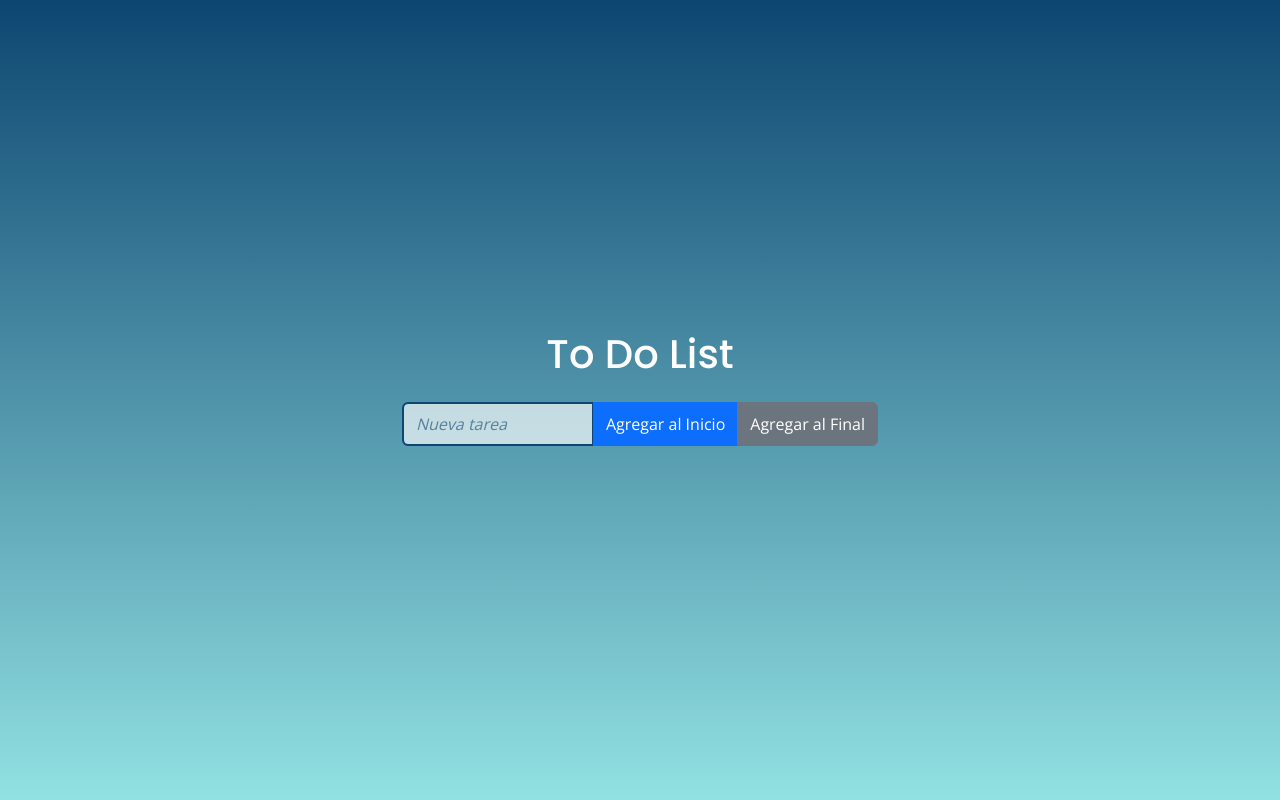
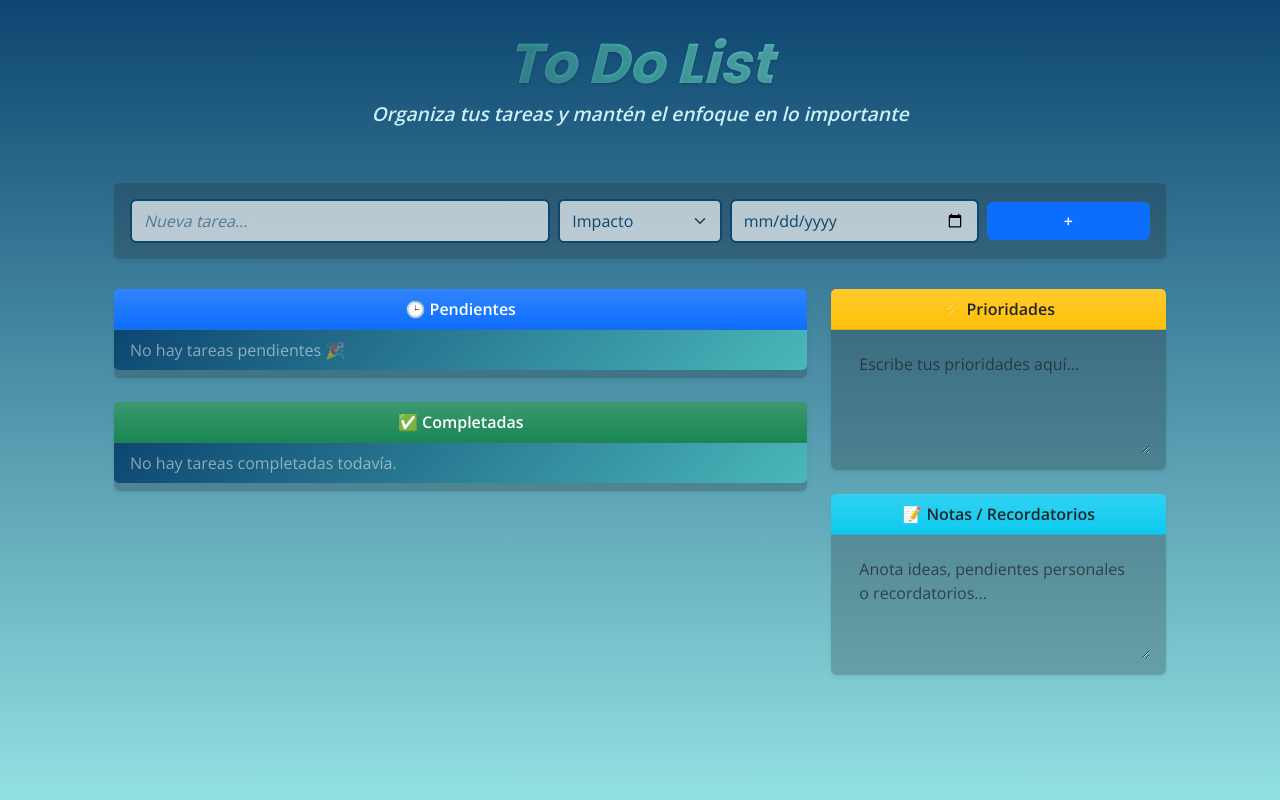
Before and after one commit to Victor-Sosa84/Estructura-de-Datos-I, a Flask app: page / in a window 1280 px wide. Run offline with Flask 3, Linux system fonts and the light colour scheme.

Commit message:
Proyecto To Do List Finalizado, version 2.0

```diff
--- a/Proyectos/Proyecto_ToDoList/app.py
+++ b/Proyectos/Proyecto_ToDoList/app.py
@@ -22,17 +22,14 @@ def agregar():
         Redirige a la página principal con la tarea agregada.
     """
     descripcion = request.form["descripcion"]
-    accion = request.form["accion"]
-
-    if accion == "inicio":
-        b = control.agregar_tarea_inicio(descripcion)
-    elif accion == "final":
-        b = control.agregar_tarea_final(descripcion)
+    impacto = request.form.get("impacto", "")
+    fecha = request.form.get("fecha", "")
+    b = control.agregar_tarea(descripcion, impacto, fecha)
 
     if b:
         flash(f"La tarea '{descripcion}' fue agregada!")
     else:
-        flash(f"La tarea '{descripcion}' no fue agregada. Ya existente en la lista.")
+        flash(f"La tarea '{descripcion}' ya existe en la lista.")
 
     return redirect(url_for("menu_principal"))
 
@@ -40,6 +37,9 @@ def agregar():
 def completar_tarea(descripcion):
     """
     Ruta para completar una tarea.
+
+    Parámetros:
+        descripcion(str): Descripción de la tarea.
 
     Returns:
         Redirige a la página principal con la tarea completada.
@@ -53,6 +53,9 @@ def eliminar_tarea(descripcion):
     """
     Ruta para eliminar una tarea.
 
+    Parámetros:
+        descripcion(str): Descripción de la tarea.
+
     Returns:
         Redirige a la página principal con la tarea eliminada.
     """
@@ -61,4 +64,5 @@ def eliminar_tarea(descripcion):
     return redirect(url_for("menu_principal"))
 
 if __name__ == "__main__":
-    app.run(host="0.0.0.0", port=10000)
+    app.run(debug=True)
+    #app.run(host="0.0.0.0", port=10000)
--- /dev/null
+++ b/Proyectos/Proyecto_ToDoList/static/css/estilos.css
@@ -0,0 +1,68 @@
+html, body {
+    min-height: 100vh;
+    margin: 0;
+    padding: 0;
+    font-family: "Open Sans", sans-serif;
+    background: linear-gradient(to bottom, #0d4671, #92e1e2);
+}
+
+/* 🎨 Título con degradado sutil */
+.titulo-degradado {
+    background: linear-gradient(90deg, #0d4671, #4ab8ba, #92e1e2);
+    background-clip: text;
+    -webkit-background-clip: text;
+    -webkit-text-fill-color: transparent;
+    animation: moverDegradado 20s ease-in-out infinite alternate;
+    text-shadow: 0 1px 3px rgba(0, 0, 0, 0.2);
+    font-style: italic;
+}
+
+/* Animación del degradado: mucho más lenta y suave */
+@keyframes moverDegradado {
+    from { background-position: 0% 50%; }
+    to { background-position: 100% 50%; }
+}
+
+/* Subtítulo */
+.subtitulo {
+    font-family: 'Open Sans', sans-serif;
+    font-weight: 600;
+    font-size: 1.2rem;
+    color: #caf0f8; /* azul suave */
+    margin-top: -5px;
+    margin-bottom: 20px;
+    font-style: italic;
+}
+
+.container {
+    max-width: 1100px;
+    padding-top: 30px;
+}
+.list-group-item {
+    display: flex;
+    justify-content: space-between;
+    align-items: center;
+    background: linear-gradient(135deg,#0d4671,#4ab8ba);
+    color: white;
+    border: none;
+    border-radius: 10px;
+    margin-bottom: 8px;
+}
+
+#entry {
+    background-color: #ffffffaa;
+    color: #0d4671;
+    border: 2px solid #0d4671;
+    padding: 8px 12px;
+    width: 100%;
+}
+#entry:focus {
+    outline: none;
+    border-color: #92e1e2;
+    background-color: #ffffffcc;
+}
+#entry::placeholder {
+    color: #0d4671;
+    opacity: 0.6;
+    font-style: italic;
+}
--- /dev/null
+++ b/Proyectos/Proyecto_ToDoList/templates/base.html
@@ -0,0 +1,28 @@
+<!DOCTYPE html>
+<html lang="en">
+<head>
+  <meta charset="UTF-8">
+  <title>{% block title %}To Do List{% endblock %}</title>
+
+  <!-- Bootstrap CSS -->
+  <link href="https://cdn.jsdelivr.net/npm/bootstrap@5.3.2/dist/css/bootstrap.min.css" rel="stylesheet">
+
+  <!-- CSS personalizado -->
+  <link rel="stylesheet" href="{{ url_for('static', filename='css/estilos.css') }}">
+
+  <!-- Fuentes -->
+  <link href="https://fonts.googleapis.com/css2?family=Poppins:wght@600;700&family=Open+Sans:wght@400;600&display=swap" rel="stylesheet">
+
+</head>
+<body>
+  <div class="container text-center">
+    <!-- 🧭 Título -->
+    <h1 class="titulo-degradado fw-bold display-4 mb-2" style="font-family: 'Poppins', sans-serif;">
+      {% block header %}To Do List{% endblock %}
+    </h1>
+    <p class="subtitulo">Organiza tus tareas y mantén el enfoque en lo importante</p>
+    <!-- 💡 Contenido dinámico -->
+    {% block content %}{% endblock %}
+  </div>
+</body>
+</html>
--- a/Proyectos/Proyecto_ToDoList/templates/index.html
+++ b/Proyectos/Proyecto_ToDoList/templates/index.html
@@ -1,56 +1,44 @@
-<!DOCTYPE html>
-<html lang="en">
-<head>
-  <meta charset="UTF-8">
-  <title>To Do List</title>
-  <!-- Bootstrap CSS -->
-  <link href="https://cdn.jsdelivr.net/npm/bootstrap@5.3.2/dist/css/bootstrap.min.css" rel="stylesheet">
-  <!-- Fuentes de Google -->
-  <link href="https://fonts.googleapis.com/css2?family=Poppins:wght@500;700&family=Open+Sans:wght@400;600&display=swap" rel="stylesheet">
-  <style>
-    body {
-      font-family: "Open Sans", sans-serif;
-      background: linear-gradient(#0d4671, #92e1e2);
-    }
-    .container {
-      max-width: 500px;
-    }
-    .list-group-item {
-      display: flex;
-      justify-content: space-between;
-      align-items: center;
-      background: linear-gradient(135deg,#0d4671,#4ab8ba);
-      color: white;
-      border: none;
-      border-radius: 10px;
-      margin-bottom: 8px;
-    }
+{% extends "base.html" %}
 
-    #entry {
-    background-color: #ffffffaa;
-    color: #0d4671;
-    border: 2px solid #0d4671;
-    padding: 8px 12px;
-    width: 40%;
-    }
-    #entry:focus {
-      outline: none;
-      border-color: #92e1e2;
-      background-color: #ffffffcc;
-    }
-    #entry::placeholder {
-      color: #0d4671;
-      opacity: 0.6;
-      font-style: italic;
-    }
-  </style>
-</head>
-<body class="d-flex justify-content-center align-items-center vh-100">
-  <div class="container text-center">
+{% block title %}Inicio - To Do List{% endblock %}
 
-    <h1 class="mb-4 text-white" style="font-family: 'Poppins', sans-serif;">To Do List</h1>
+{% block content %}
 
-    <!-- Mensajes de tareas -->
+<!-- 🔝 FORMULARIO ARRIBA DE TODO -->
+<div class="container mt-4">
+  <form action="/agregar" method="POST" class="p-3 rounded shadow-sm bg-dark bg-opacity-25 border-0">
+    <div class="row g-2 align-items-center">
+      <!-- Descripción -->
+      <div class="col-md-5">
+        <input type="text" name="descripcion" id="entry" class="form-control" placeholder="Nueva tarea..." required>
+      </div>
+      <!-- Impacto -->
+      <div class="col-md-2">
+        <select name="impacto" id="entry" class="form-select">
+          <option value="" disabled selected>Impacto</option>
+          <option value="Bajo">Bajo</option>
+          <option value="Medio">Medio</option>
+          <option value="Alto">Alto</option>
+        </select>
+      </div>
+      <!-- Fecha -->
+      <div class="col-md-3">
+        <input type="date" name="fecha" id="entry" class="form-control">
+      </div>
+      <!-- Botón -->
+      <div class="col-md-2 text-end">
+        <button class="btn btn-primary fw-bold w-100" type="submit">+</button>
+      </div>
+    </div>
+  </form>
+</div>
+
+<!-- ⚙️ CONTENIDO PRINCIPAL: dos columnas -->
+<div class="container">
+  <div class="row">
+    <!-- 📋 Columna izquierda: tareas -->
+    <div class="col-md-8">
+      <!-- Mensajes -->
       {% with messages = get_flashed_messages() %}
         {% if messages %}
           <div class="alert alert-info p-2 m-2 small">
@@ -61,40 +49,97 @@
         {% endif %}
       {% endwith %}
 
-    <!-- Formulario para agregar tareas -->
-    <form action="/agregar" method="POST" class="mb-4">
-      <div class="input-group">
-        <input type="text" name="descripcion" id="entry" class="form-control" placeholder="Nueva tarea" required>
-        <button class="btn btn-primary" type="submit" name="accion" value="inicio">Agregar al Inicio</button>
-        <button class="btn btn-secondary" type="submit" name="accion" value="final">Agregar al Final</button>
+      <!-- 🕒 Pendientes -->
+      <div class="card bg-dark bg-opacity-25 shadow-sm mb-4 border-0">
+        <div class="card-header bg-primary bg-gradient text-white fw-bold">
+          🕒 Pendientes
         </div>
+        <ul class="list-group list-group-flush">
+          {% for tarea in tareas if tarea.estado == 'Por hacer' %}
+          <li class="list-group-item d-flex justify-content-between align-items-center bg-transparent text-white">
+            <div>
+              <span class="fw-semibold">{{ tarea.descripcion }}</span>
+              {% if tarea.fecha %}
+              <small class="text-white-50 ms-2">{{ tarea.fecha }}</small>
+              {% endif %}
+              {% if tarea.impacto %}
+              <span class="badge
+                {% if tarea.impacto == 'Alto' %} bg-danger
+                {% elif tarea.impacto == 'Medio' %} bg-warning text-dark
+                {% else %} bg-info text-dark {% endif %}
+                ms-2">{{ tarea.impacto }}</span>
+              {% endif %}
+            </div>
+            <div class="d-flex gap-2">
+              <form action="/completar/{{ tarea.descripcion }}" method="POST">
+                <button type="submit" class="btn btn-outline-success btn-sm">✔</button>
               </form>
-
-    <!-- Lista de tareas -->
-    <ul class="list-group">
-      {% for tarea in tareas %}
-      <li class="list-group-item bg-light">
-        <span class="fw-bold">{{ tarea.descripcion }}</span>
-        <span class="badge {% if tarea.estado == 'Pendiente' %}bg-warning{% else %}bg-success{% endif %}">
-        {% if tarea.estado == 'Pendiente' %}
-          ⏳ Pendiente
-        {% else %}
-          ✅ Completada
-        {% endif %}
-        </span>
-        <div>
-          <form action="/completar/{{ tarea.descripcion }}" method="POST" style="display:inline;">
-            <button type="submit" class="btn btn-success btn-sm">Completar</button>
-          </form>
-          <form action="/eliminar/{{ tarea.descripcion }}" method="POST" style="display:inline;">
-            <button type="submit" class="btn btn-danger btn-sm">Eliminar</button>
+              <form action="/eliminar/{{ tarea.descripcion }}" method="POST">
+                <button type="submit" class="btn btn-outline-danger btn-sm">✖</button>
               </form>
             </div>
           </li>
+          {% else %}
+          <li class="list-group-item bg-transparent text-white-50 text-center">
+            No hay tareas pendientes 🎉
+          </li>
           {% endfor %}
         </ul>
-
       </div>
 
-</body>
-</html>
+      <!-- ✅ Completadas -->
+      <div class="card bg-dark bg-opacity-25 shadow-sm mb-4 border-0">
+        <div class="card-header bg-success bg-gradient text-white fw-bold">
+          ✅ Completadas
+        </div>
+        <ul class="list-group list-group-flush">
+          {% for tarea in tareas if tarea.estado == 'Completado' %}
+          <li class="list-group-item d-flex justify-content-between align-items-center bg-transparent text-white-50 text-decoration-line-through">
+            <div>
+              <span>{{ tarea.descripcion }}</span>
+              {% if tarea.fecha %}
+              <small class="text-white-50 ms-2">{{ tarea.fecha }}</small>
+              {% endif %}
+              {% if tarea.impacto %}
+              <span class="badge bg-secondary m-2">{{ tarea.impacto }}</span>
+              {% endif %}
+            </div>
+            <form action="/eliminar/{{ tarea.descripcion }}" method="POST">
+              <button type="submit" class="btn btn-outline-danger btn-sm">✖</button>
+            </form>
+          </li>
+          {% else %}
+          <li class="list-group-item bg-transparent text-white-50 text-center">
+            No hay tareas completadas todavía.
+          </li>
+          {% endfor %}
+        </ul>
+      </div>
+    </div>
+
+    <!-- 🧠 Columna derecha: Prioridades + Notas -->
+    <div class="col-md-4">
+      <!-- ⚡ Prioridades -->
+      <div class="card bg-dark bg-opacity-25 shadow-sm mb-4 border-0">
+        <div class="card-header bg-warning bg-gradient text-dark fw-bold">
+          ⚡ Prioridades
+        </div>
+        <div class="card-body">
+          <textarea class="form-control bg-transparent text-white border-0" rows="4" placeholder="Escribe tus prioridades aquí..."></textarea>
+        </div>
+      </div>
+
+      <!-- 📝 Notas / Recordatorios -->
+      <div class="card bg-dark bg-opacity-25 shadow-sm border-0">
+        <div class="card-header bg-info bg-gradient text-dark fw-bold">
+          📝 Notas / Recordatorios
+        </div>
+        <div class="card-body">
+          <textarea class="form-control bg-transparent text-white border-0" rows="4" placeholder="Anota ideas, pendientes personales o recordatorios..."></textarea>
+        </div>
+      </div>
+    </div>
+  </div>
+</div>
+
+{% endblock %}
```
Also changed, not shown: Proyectos/Proyecto_ToDoList/Controlador/controlador.py (+11 -11 lines), Proyectos/Proyecto_ToDoList/Modelo/modelo.py (+76 -24 lines). Lines whose indentation alone changed are shown as unchanged.
